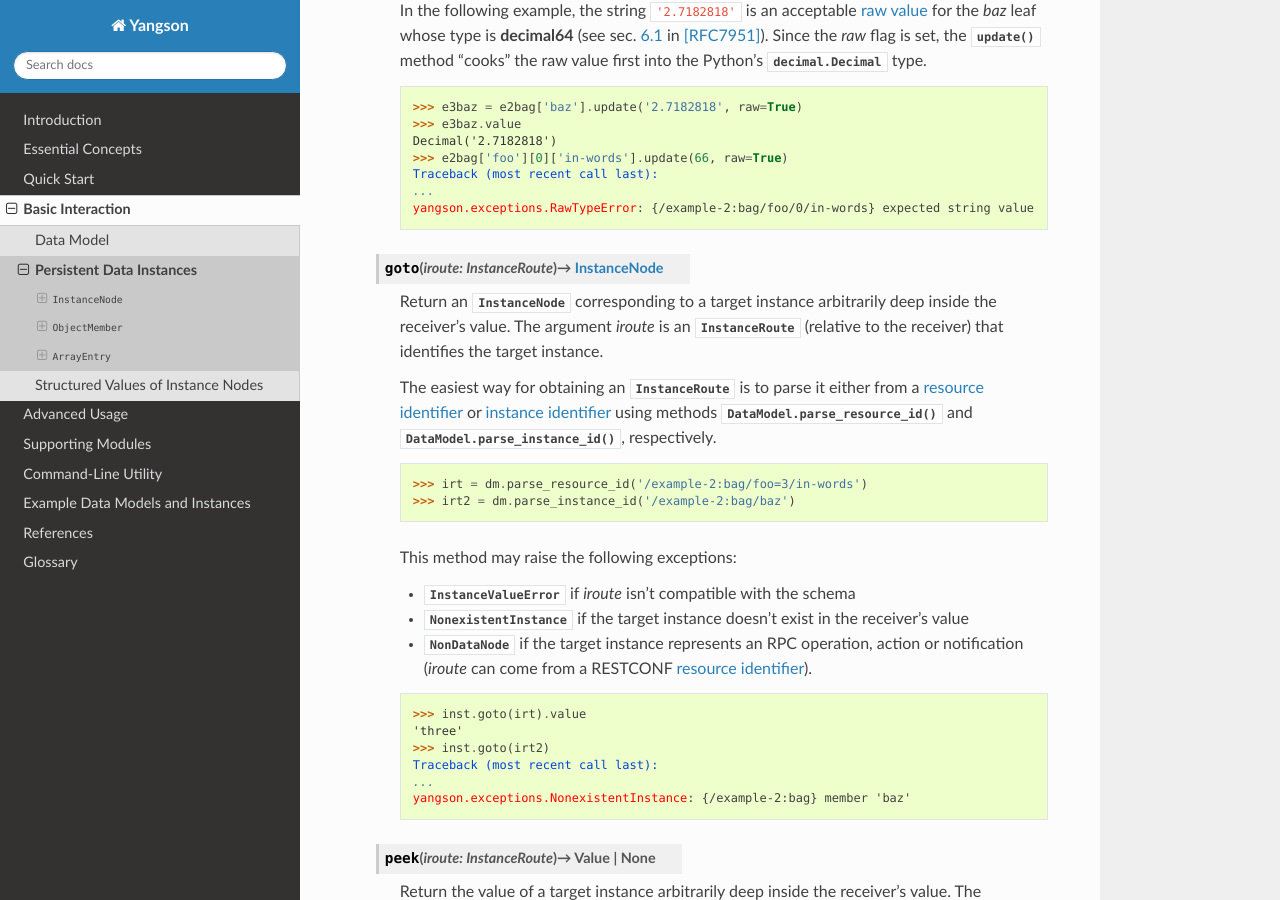
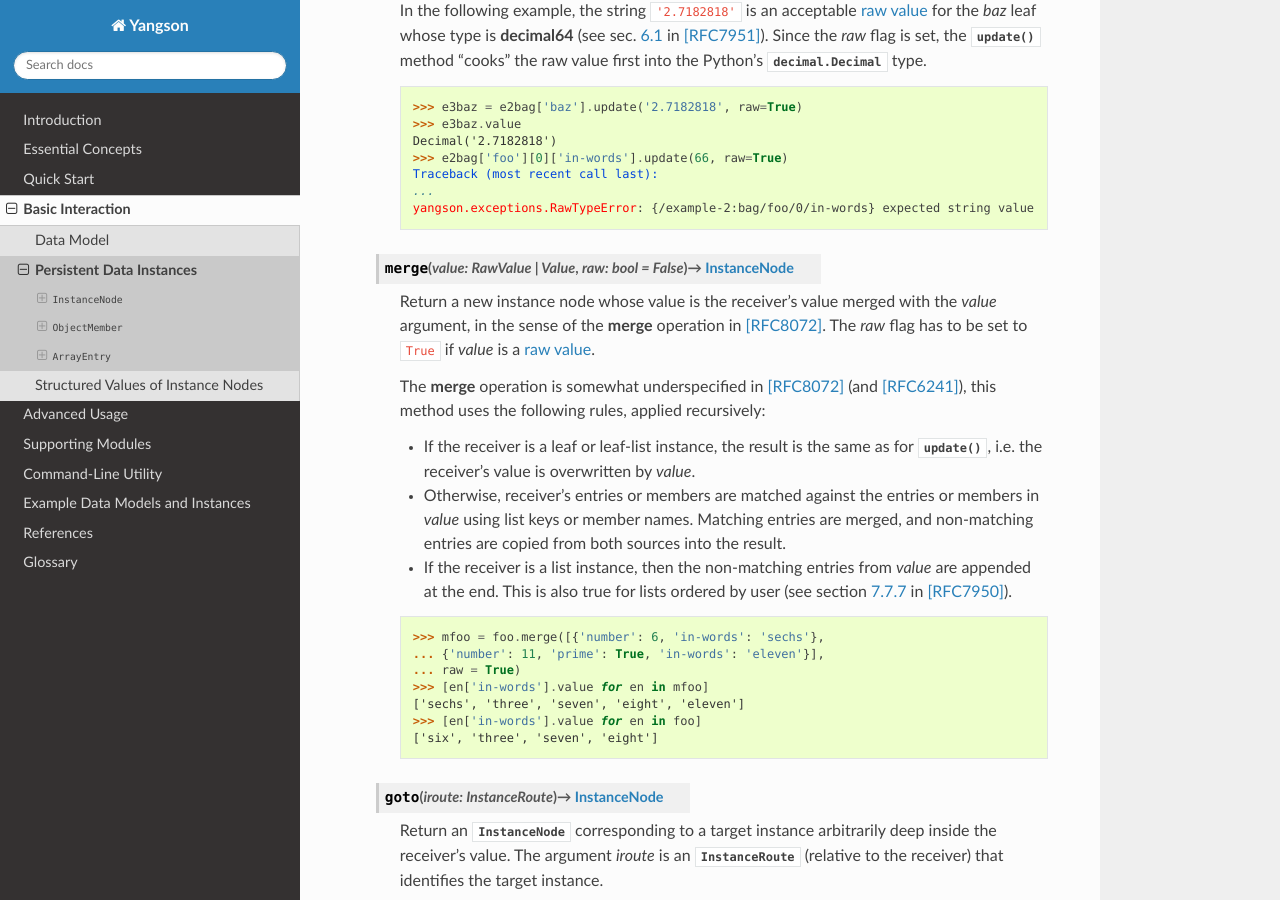
Before and after one commit to CZ-NIC/yangson, a Sphinx documentation site: the page built from docs/instance.rst, in a window 1280 px wide and 900 px high, scrolled down 6161 px. Built offline with Sphinx 7.4.7 and the Read the Docs theme 2.0.0, drawn with Linux system fonts in a browser that asks for light colours.

Commit message:
Implement merge method in InstanceNode

```diff
--- a/docs/instance.rst
+++ b/docs/instance.rst
@@ -397,6 +397,42 @@ __ http://www.sphinx-doc.org/en/stable/ext/doctest.html
          ...
          yangson.exceptions.RawTypeError: {/example-2:bag/foo/0/in-words} expected string value
 
+   .. method:: merge(value: Union[RawValue, Value], raw: bool = \
+           False) -> InstanceNode
+
+      Return a new instance node whose value is the receiver's value
+      merged with the *value* argument, in the sense of the **merge**
+      operation in [RFC8072]_. The *raw* flag has to be set to
+      ``True`` if *value* is a :term:`raw value`.
+
+      The **merge** operation is somewhat underspecified in [RFC8072]_
+      (and [RFC6241]_), this method uses the following rules, applied
+      recursively:
+
+      * If the receiver is a leaf or leaf-list instance, the result is
+        the same as for :meth:`update`, i.e. the receiver's value is
+        overwritten by *value*.
+
+      * Otherwise, receiver's entries or members are matched against
+        the entries or members in *value* using list keys or member
+        names. Matching entries are merged, and non-matching entries
+        are copied from both sources into the result.
+
+      * If the receiver is a list instance, then the non-matching
+        entries from *value* are appended at the end. This is also
+        true for lists ordered by user (see section `7.7.7`_ in
+        [RFC7950]_).
+
+      .. doctest::
+
+         >>> mfoo = foo.merge([{'number': 6, 'in-words': 'sechs'},
+         ... {'number': 11, 'prime': True, 'in-words': 'eleven'}],
+         ... raw = True)
+         >>> [en['in-words'].value for en in mfoo]
+         ['sechs', 'three', 'seven', 'eight', 'eleven']
+         >>> [en['in-words'].value for en in foo]
+         ['six', 'three', 'seven', 'eight']
+
    .. method:: goto(iroute: InstanceRoute) -> InstanceNode
 
       Return an :class:`InstanceNode` corresponding to a target
@@ -700,5 +736,6 @@ __ http://www.sphinx-doc.org/en/stable/ext/doctest.html
 .. _6.1: https://tools.ietf.org/html/rfc7951#section-6.1
 .. _7.6.1: https://tools.ietf.org/html/rfc7950#section-7.6.1
 .. _7.7.2: https://tools.ietf.org/html/rfc7950#section-7.7.2
+.. _7.7.7: https://tools.ietf.org/html/rfc7950#section-7.7.7
 .. _8.3: https://tools.ietf.org/html/rfc6241#section-8.3
 .. _9: https://tools.ietf.org/html/rfc7950#section-9
```
Also changed, not shown: docs/references.rst (+15 -10 lines), 1 other file.
